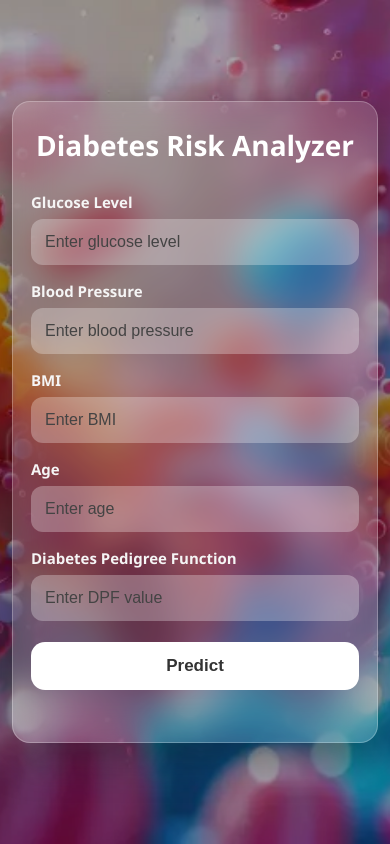
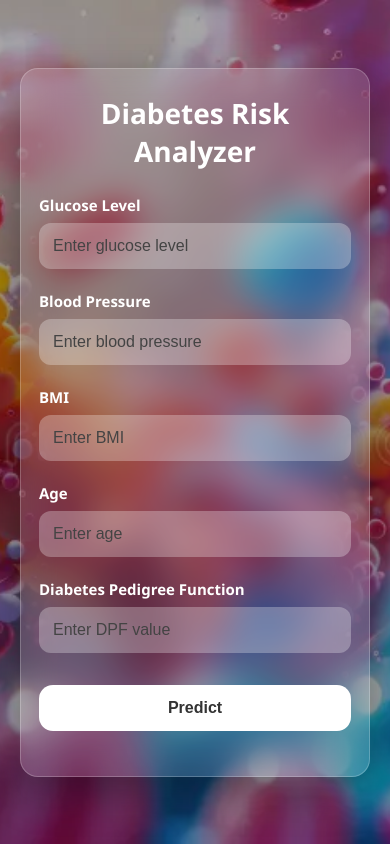
Before and after one commit to Richa-Melkani/diabetes-risk-analyzer, a Flask app: page / in a window 390 px wide. Run offline with Flask 3, Linux system fonts and the light colour scheme; parts of the project's set-up code (start-up, migrations or seed data) failed here and were passed over.

Commit message:
updated ui for mobile devices

```diff
--- a/static/style.css
+++ b/static/style.css
@@ -1,250 +1,224 @@
-* {
-    margin: 0;
-    padding: 0;
-    box-sizing: border-box;
+*{
+    margin:0;
+    padding:0;
+    box-sizing:border-box;
 }
 
-body {
-    font-family: 'Segoe UI', sans-serif;
+body{
+    font-family:'Segoe UI',sans-serif;
 
-    /* Background */
-    background-image: url("/static/img/bg_9.webp");
-    background-size: cover;
-    background-position: center;
-    background-repeat: no-repeat;
+    background-image:url("/static/img/bg_9.webp");
+    background-size:cover;
+    background-position:center;
+    background-repeat:no-repeat;
 
-    min-height: 100vh;
-    width: 100vw;
+    min-height:100vh;
+    width:100%;
 
-    display: flex;
-    justify-content: center;
-    align-items: center;
+    display:flex;
+    justify-content:center;
+    align-items:center;
 
-    padding: 20px;
+    padding:20px;
 
-    position: relative;
-    overflow-x: hidden;
+    position:relative;
+    overflow-x:hidden;
 }
 
-/* Dark Overlay */
-body::before {
-    content: "";
-    position: absolute;
-    inset: 0;
-    background: rgba(0, 0, 0, 0.35);
-    z-index: 0;
+/* DARK OVERLAY */
+body::before{
+    content:"";
+    position:absolute;
+    inset:0;
+    background:rgba(0,0,0,0.35);
+    z-index:0;
 }
 
-/* GLASS CONTAINER */
-.container {
-    position: relative;
-    z-index: 1;
+/* MAIN CONTAINER */
+.container{
+    position:relative;
+    z-index:1;
 
-    width: min(650px, 95vw);
+    width:100%;
+    max-width:650px;
 
-    padding: 30px;
+    padding:40px;
 
-    background: rgba(255, 255, 255, 0.14);
+    background:rgba(255,255,255,0.12);
 
-    backdrop-filter: blur(18px);
-    -webkit-backdrop-filter: blur(18px);
+    backdrop-filter:blur(18px);
+    -webkit-backdrop-filter:blur(18px);
 
-    border-radius: 22px;
+    border:1px solid rgba(255,255,255,0.22);
 
-    border: 1px solid rgba(255, 255, 255, 0.25);
+    border-radius:24px;
 
-    box-shadow: 0 15px 40px rgba(0,0,0,0.35);
+    box-shadow:0 15px 40px rgba(0,0,0,0.35);
 
-    color: #fff;
-
-    display: flex;
-    flex-direction: column;
-    justify-content: center;
-
-    gap: 18px;
+    color:white;
 }
 
 /* TITLE */
-h2 {
-    text-align: center;
-    color: #fff;
-    font-size: 34px;
-    margin-bottom: 10px;
-    font-weight: 700;
+h2{
+    text-align:center;
+    font-size:38px;
+    margin-bottom:35px;
+    font-weight:700;
+    color:white;
 }
 
 /* FORM */
-form {
-    display: flex;
-    flex-direction: column;
-    gap: 18px;
+form{
+    display:flex;
+    flex-direction:column;
+    gap:22px;
 }
 
-/* FORM GROUP */
-.form-group {
-    width: 100%;
+/* EACH ROW */
+.form-group{
+    display:flex;
+    align-items:center;
+    justify-content:space-between;
+    gap:25px;
 }
 
 /* LABEL */
-.form-group label {
-    display: block;
+.form-group label{
+    width:40%;
 
-    margin-bottom: 8px;
+    font-size:17px;
+    font-weight:600;
 
-    font-size: 16px;
-    font-weight: 600;
-
-    color: #f5f5f5;
+    color:#fff;
 }
 
 /* INPUT */
-.form-group input {
-    width: 100%;
+.form-group input{
+    width:60%;
 
-    padding: 14px 16px;
+    padding:14px 16px;
 
-    border: none;
-    outline: none;
+    border:none;
+    outline:none;
 
-    border-radius: 12px;
+    border-radius:12px;
 
-    background: rgba(255,255,255,0.28);
+    background:rgba(255,255,255,0.28);
 
-    color: #000;
+    color:#000;
 
-    font-size: 15px;
+    font-size:15px;
 
-    transition: 0.3s ease;
+    transition:0.3s ease;
 }
 
 /* INPUT FOCUS */
-.form-group input:focus {
-    background: rgba(255,255,255,0.42);
-    transform: scale(1.01);
+.form-group input:focus{
+    background:rgba(255,255,255,0.42);
+    transform:scale(1.02);
 }
 
 /* PLACEHOLDER */
-.form-group input::placeholder {
-    color: #444;
+.form-group input::placeholder{
+    color:#444;
 }
 
 /* BUTTON */
-button {
-    width: 100%;
+button{
+    margin-top:10px;
 
-    padding: 14px;
+    width:100%;
 
-    border: none;
-    border-radius: 14px;
+    padding:14px;
 
-    background: #ffffff;
+    border:none;
+    border-radius:14px;
 
-    color: #333;
+    background:white;
 
-    font-size: 17px;
-    font-weight: bold;
+    color:#333;
 
-    cursor: pointer;
+    font-size:17px;
+    font-weight:bold;
 
-    transition: 0.3s ease;
+    cursor:pointer;
+
+    transition:0.3s ease;
 }
 
-/* BUTTON HOVER */
-button:hover {
-    transform: scale(1.02);
-    background: #f2f2f2;
+button:hover{
+    transform:scale(1.02);
+    background:#f2f2f2;
 }
 
 /* RESULT */
-.result {
-    margin-top: 10px;
+.result{
+    margin-top:20px;
 
-    text-align: center;
+    text-align:center;
 
-    font-size: 15px;
+    font-size:15px;
 
-    line-height: 1.6;
+    line-height:1.6;
 }
 
 .result h3,
 .result h4,
-.result p {
-    margin: 5px 0;
+.result p{
+    margin:6px 0;
 }
 
 /* RISK COLORS */
-.low {
-    color: #00ff88;
-    font-weight: bold;
+.low{
+    color:#00ff88;
+    font-weight:bold;
 }
 
-.medium {
-    color: #ffcc00;
-    font-weight: bold;
+.medium{
+    color:#ffcc00;
+    font-weight:bold;
 }
 
-.high {
-    color: #ff4d4d;
-    font-weight: bold;
+.high{
+    color:#ff4d4d;
+    font-weight:bold;
 }
 
-/* ========================= */
+/* ===================== */
 /* MOBILE RESPONSIVE */
-/* ========================= */
+/* ===================== */
 
-@media (max-width: 600px) {
+@media(max-width:700px){
 
-    body {
-        padding: 12px;
-        align-items: center;
+    .container{
+        padding:25px 18px;
+        border-radius:18px;
     }
 
-    .container {
-
-        width: 100%;
-
-        padding: 24px 18px;
-
-        border-radius: 18px;
+    h2{
+        font-size:28px;
+        margin-bottom:25px;
     }
 
-    h2 {
-        font-size: 28px;
-        margin-bottom: 10px;
+    .form-group{
+        flex-direction:column;
+        align-items:flex-start;
+        gap:8px;
     }
 
-    form {
-        gap: 16px;
+    .form-group label{
+        width:100%;
+        font-size:15px;
     }
 
-    .form-group label {
-
-        font-size: 15px;
-
-        margin-bottom: 7px;
+    .form-group input{
+        width:100%;
+        font-size:16px;
+        padding:14px;
     }
 
-    .form-group input {
-
-        width: 100%;
-
-        padding: 14px;
-
-        font-size: 16px;
-    }
-
-    button {
-
-        width: 100%;
-
-        padding: 14px;
-
-        font-size: 17px;
-
-        margin-top: 5px;
-    }
-
-    .result {
-        font-size: 14px;
+    button{
+        font-size:16px;
+        padding:14px;
     }
 }
```
